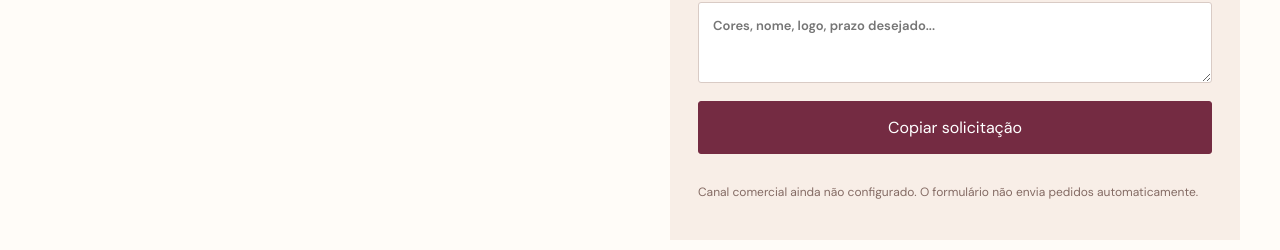
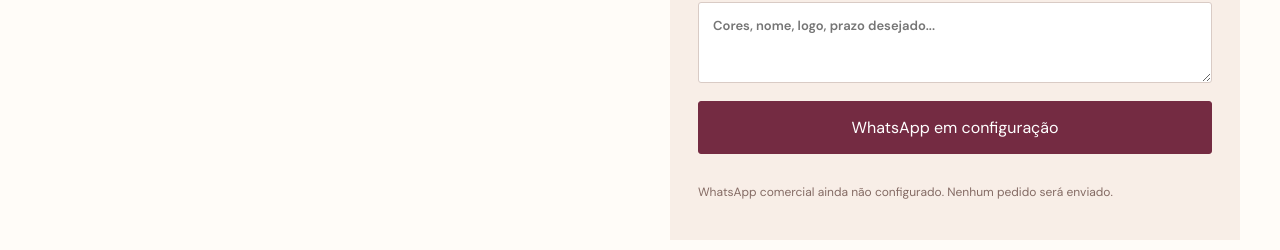
Before and after one commit to lucianodeev/atelier-club, a React (Vite) app: page / in a window 1280 px wide. Shown: the part 2489-2739 px from the top of the page. Built offline with nearby package versions, Linux system fonts and the light colour scheme; a web font is replaced by a local one.

Commit message:
Route landing page quote requests to configurable WhatsApp

```diff
--- a/src/main.jsx
+++ b/src/main.jsx
@@ -7,7 +7,7 @@
  {icon:'📔',title:'Planners profissionais',desc:'Papelaria personalizada para organizar sua rotina.'},
  {icon:'🎁',title:'Kits para equipes',desc:'Presentes corporativos e conjuntos sob encomenda.'}
 ];
-const contactEmail=import.meta.env.VITE_ATELIER_CONTACT_EMAIL?.trim();
+const whatsapp=(import.meta.env.VITE_ATELIER_WHATSAPP||'').replace(/\D/g,'');
 function Landing(){
  const [country,setCountry]=useState('Portugal');
  const [product,setProduct]=useState('Kits para equipes');
@@ -18,9 +18,9 @@
  const request=async(e)=>{
   e.preventDefault();
   const message='ATELIÊ CLUB — Pedido de orçamento\\nPaís: '+country+'\\nProduto: '+product+'\\nQuantidade: '+(quantity||'A definir')+'\\nContato: '+reply+'\\nDetalhes: '+(details||'A definir');
-  if(contactEmail){window.location.href='mailto:'+encodeURIComponent(contactEmail)+'?subject='+encodeURIComponent('Orçamento ATELIÊ CLUB')+'&body='+encodeURIComponent(message);setFeedback('Seu aplicativo de e-mail foi aberto. Confirme o envio por lá.');return;}
-  try{await navigator.clipboard.writeText(message);setFeedback('Solicitação copiada. O canal comercial ainda está sendo configurado; nenhum pedido foi enviado.');}
-  catch{setFeedback('O canal comercial ainda está sendo configurado. Nenhum pedido foi enviado.');}
+  if(!whatsapp){setFeedback('WhatsApp comercial ainda não configurado. Nenhum pedido foi enviado.');return;}
+  window.open('https://wa.me/'+whatsapp+'?text='+encodeURIComponent(message),'_blank','noopener,noreferrer');
+  setFeedback('O WhatsApp foi aberto. Confirme o envio da mensagem para concluir sua solicitação.');
  };
  return <>
   <header className="lpHeader"><a className="brand" href="#inicio">ATELIÊ <span>CLUB</span><small>PERSONALIZAÇÃO SOB ENCOMENDA</small></a><a className="lpNav" href="#orcamento">Pedir orçamento ↗</a></header>
@@ -29,7 +29,7 @@
    <div className="benefits"><span>✦ Personalizado para sua marca</span><span>✦ Produção sob encomenda</span><span>✦ Brasil e Portugal</span></div>
    <section className="section" id="produtos"><div className="eyebrow">NOSSA SELEÇÃO</div><h2>O que podemos criar?</h2><p className="lpIntro">Escolha uma ideia e receba uma proposta conforme quantidade, personalização e destino.</p><div className="lpGrid">{products.map(p=><article className="lpCard" key={p.title}><div className="lpIcon" aria-hidden="true">{p.icon}</div><h3>{p.title}</h3><p>{p.desc}</p><a href="#orcamento" onClick={()=>setProduct(p.title)}>Quero orçamento →</a></article>)}</div></section>
    <section className="lpHow"><div className="section"><div className="eyebrow">SIMPLES DO INÍCIO AO FIM</div><h2>Como funciona</h2><div className="lpSteps"><div><b>01</b><h3>Conte sua ideia</h3><p>Selecione o produto, a quantidade e o país.</p></div><div><b>02</b><h3>Receba uma proposta</h3><p>Confirmamos personalização, produção, frete e prazo.</p></div><div><b>03</b><h3>Aprove e encomende</h3><p>O pedido segue para produção somente após sua aprovação e confirmação do pagamento.</p></div></div></div></section>
-   <section className="section lpFormSection" id="orcamento"><div><div className="eyebrow">VAMOS CRIAR?</div><h2>Peça seu orçamento</h2><p>Sem compromisso. Os valores e prazos dependem da personalização, quantidade e endereço de entrega.</p><p className="lpPrivacy">Não envie dados de pacientes ou informações sensíveis.</p></div><form onSubmit={request}><label>País<select value={country} onChange={e=>setCountry(e.target.value)}><option>Portugal</option><option>Brasil</option></select></label><label>Produto<select value={product} onChange={e=>setProduct(e.target.value)}>{products.map(p=><option key={p.title}>{p.title}</option>)}</select></label><label>Quantidade aproximada<input inputMode="numeric" value={quantity} onChange={e=>setQuantity(e.target.value)} placeholder="Ex.: 20"/></label><label>Seu e-mail ou contato<input required value={reply} onChange={e=>setReply(e.target.value)} placeholder="Para responder ao orçamento"/></label><label>Detalhes da personalização<textarea value={details} onChange={e=>setDetails(e.target.value)} rows="3" placeholder="Cores, nome, logo, prazo desejado..."/></label><button className="primary" type="submit">{contactEmail?'Preparar e-mail de orçamento':'Copiar solicitação'}</button>{feedback&&<p className="warning" role="status">{feedback}</p>}{!contactEmail&&<p className="lpPrivacy">Canal comercial ainda não configurado. O formulário não envia pedidos automaticamente.</p>}</form></section>
+   <section className="section lpFormSection" id="orcamento"><div><div className="eyebrow">VAMOS CRIAR?</div><h2>Peça seu orçamento</h2><p>Sem compromisso. Os valores e prazos dependem da personalização, quantidade e endereço de entrega.</p><p className="lpPrivacy">Não envie dados de pacientes ou informações sensíveis.</p></div><form onSubmit={request}><label>País<select value={country} onChange={e=>setCountry(e.target.value)}><option>Portugal</option><option>Brasil</option></select></label><label>Produto<select value={product} onChange={e=>setProduct(e.target.value)}>{products.map(p=><option key={p.title}>{p.title}</option>)}</select></label><label>Quantidade aproximada<input inputMode="numeric" value={quantity} onChange={e=>setQuantity(e.target.value)} placeholder="Ex.: 20"/></label><label>Seu e-mail ou contato<input required value={reply} onChange={e=>setReply(e.target.value)} placeholder="Para responder ao orçamento"/></label><label>Detalhes da personalização<textarea value={details} onChange={e=>setDetails(e.target.value)} rows="3" placeholder="Cores, nome, logo, prazo desejado..."/></label><button className="primary" type="submit">{whatsapp?'Continuar pedido no WhatsApp →':'WhatsApp em configuração'}</button>{feedback&&<p className="warning" role="status">{feedback}</p>}{!whatsapp&&<p className="lpPrivacy">WhatsApp comercial ainda não configurado. Nenhum pedido será enviado.</p>}</form></section>
   </main><footer><div><strong>ATELIÊ CLUB</strong><p>Personalização para profissionais e empresas.</p></div><div><p>Pedidos avulsos. Sem assinaturas ou cobranças recorrentes.</p><p>Valores e entregas confirmados antes do pagamento.</p></div></footer>
  </>;
 }
```
